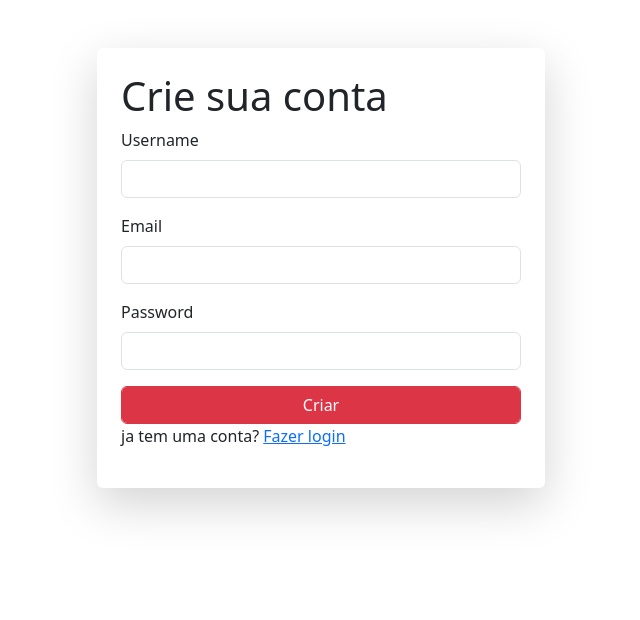
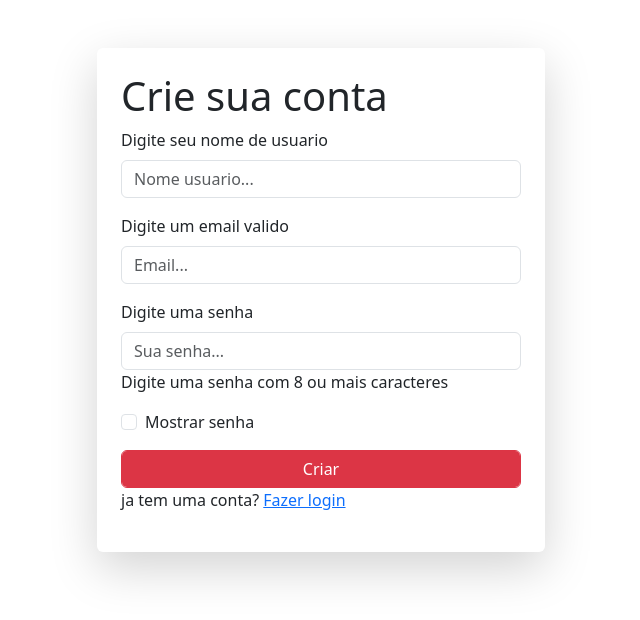
Before and after one commit to danielBRTanimacao/ebook-world-django, a Django app: page /home/create/ in a window 1280 px wide. Shown: the top 620 px of the page, without its empty margins (319-959 px from the left). Run offline with Django 5.2, Linux system fonts and the light colour scheme.

Commit message:
new form removing new comnents

```diff
--- a/home/forms.py
+++ b/home/forms.py
@@ -4,6 +4,36 @@ from django.core.exceptions import ValidationError
 from home.models import Home
 
 class HomeForm(forms.ModelForm):
+    username = forms.CharField(
+        widget=forms.TextInput(
+            attrs={
+                'class':'form-control',
+                'placeholder':'Nome usuario...',
+            }
+        ),
+        label="Digite seu nome de usuario"
+    )
+    password = forms.CharField(
+        widget=forms.PasswordInput(
+            attrs={
+                'class':'form-control',
+                'id':'passwordInput',
+                'placeholder':'Sua senha...',
+            }
+        ),
+        help_text='Digite uma senha com 8 ou mais caracteres',
+        label="Digite uma senha"
+    )
+    email = forms.CharField(
+        widget=forms.EmailInput(
+            attrs={
+                'class':'form-control',
+                'placeholder':'Email...',
+            }
+        ),
+        label="Digite um email valido"
+    )
+
     class Meta:
         model = Home
         fields = (
--- a/home/templates/home/create.html
+++ b/home/templates/home/create.html
@@ -18,8 +18,18 @@
                 <label class="form-label" for="{{ field.id_for_label }}">{{ field.label }}</label>
                 {{ field }}
                 {{ field.errors }}
+                {% if field.help_text %}
+                    <p class="lead fs-6">
+                        {{field.help_text}}
+                    </p>
+                {% endif %}
             </div>
         {% endfor %}
+
+        <div class="mb-3 form-check">
+            <input type="checkbox" class="form-check-input" id="passwordShow" onclick="showPass()">
+            <label for="passwordShow">Mostrar senha</label>
+        </div>
 
         <button type="submit" class="btn btn-danger form-control">Criar</button>
         <p>
@@ -38,8 +48,6 @@
             checker.type = 'password'
         }
     }
-    const allInput = document.querySelectorAll("input");
-    allInput.forEach((inpu) => inpu.classList.add("form-control"));
 </script>
 
 {% endblock content %}
```
